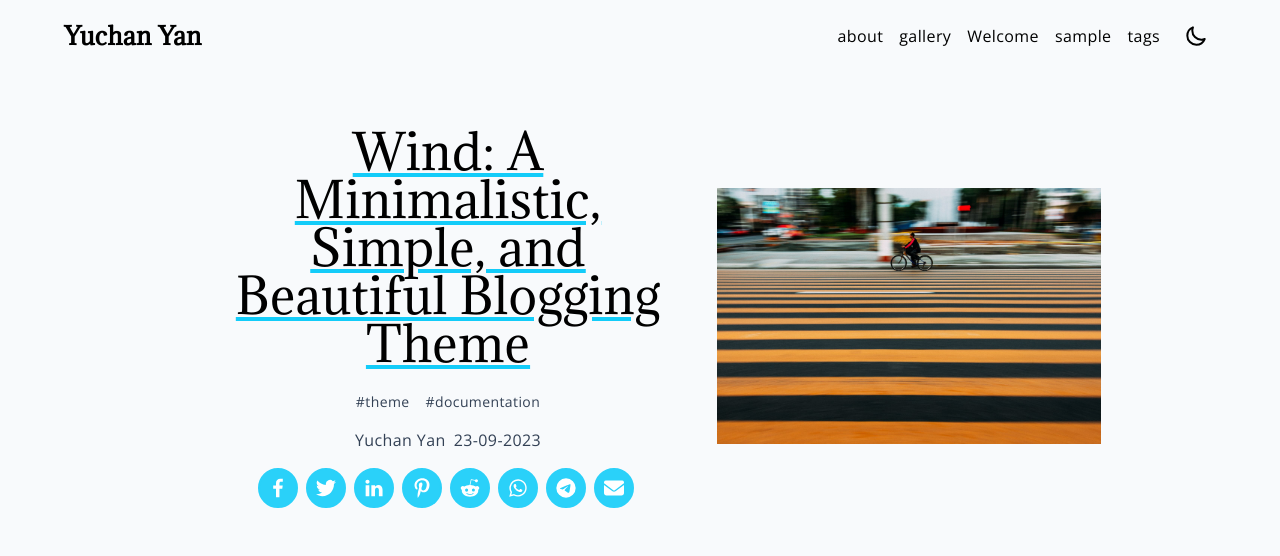
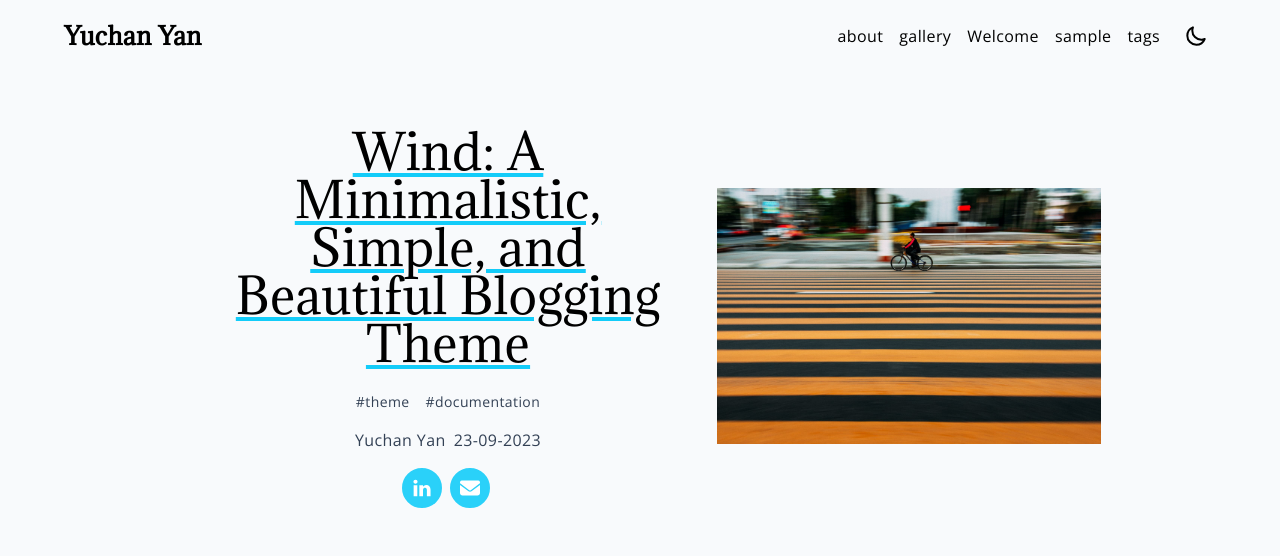
Before and after one commit to catapplesofa/portfolio, a Jekyll site: the page built from _posts/2023-09-23-test.md, in a window 1280 px wide. Shown: the top 556 px of the page. Built offline with Jekyll 4.4.1, drawn with Linux system fonts in a browser that asks for light colours; grey boxes are pictures that could not be loaded.

Commit message:
Update sharing.html

```diff
--- a/_includes/sharing.html
+++ b/_includes/sharing.html
@@ -1,29 +1,29 @@
 <div class="sharing-buttons flex flex-wrap gap-1 justify-center ">
-  <a class="border-2 duration-200 ease inline-flex items-center mb-1 mr-1 transition p-2 rounded-full text-white share-button" target="_blank" rel="noopener" href="https://facebook.com/sharer/sharer.php?u={{ site.url | uri_escape | append: page.url }}" aria-label="Share on Facebook">
+  <!-- <a class="border-2 duration-200 ease inline-flex items-center mb-1 mr-1 transition p-2 rounded-full text-white share-button" target="_blank" rel="noopener" href="https://facebook.com/sharer/sharer.php?u={{ site.url | uri_escape | append: page.url }}" aria-label="Share on Facebook">
     <svg aria-hidden="true" fill="currentColor" xmlns="http://www.w3.org/2000/svg" viewBox="0 0 512 512" class="w-5 h-5">
       <title>Facebook</title>
       <path d="M379 22v75h-44c-36 0-42 17-42 41v54h84l-12 85h-72v217h-88V277h-72v-85h72v-62c0-72 45-112 109-112 31 0 58 3 65 4z"></path>
     </svg>
-  </a>
-  <a class="border-2 duration-200 ease inline-flex items-center mb-1 mr-1 transition p-2 rounded-full text-white share-button" target="_blank" rel="noopener" href="https://twitter.com/intent/tweet?url={{ site.url | uri_escape | append: page.url }}&text={{ page.title }}" aria-label="Share on Twitter">
+  </a> -->
+  <!-- <a class="border-2 duration-200 ease inline-flex items-center mb-1 mr-1 transition p-2 rounded-full text-white share-button" target="_blank" rel="noopener" href="https://twitter.com/intent/tweet?url={{ site.url | uri_escape | append: page.url }}&text={{ page.title }}" aria-label="Share on Twitter">
     <svg aria-hidden="true" fill="currentColor" xmlns="http://www.w3.org/2000/svg" viewBox="0 0 512 512" class="w-5 h-5">
       <title>Twitter</title>
       <path d="m459 152 1 13c0 139-106 299-299 299-59 0-115-17-161-47a217 217 0 0 0 156-44c-47-1-85-31-98-72l19 1c10 0 19-1 28-3-48-10-84-52-84-103v-2c14 8 30 13 47 14A105 105 0 0 1 36 67c51 64 129 106 216 110-2-8-2-16-2-24a105 105 0 0 1 181-72c24-4 47-13 67-25-8 24-25 45-46 58 21-3 41-8 60-17-14 21-32 40-53 55z"></path>
     </svg>
-  </a>
+  </a> -->
   <a class="border-2 duration-200 ease inline-flex items-center mb-1 mr-1 transition p-2 rounded-full text-white share-button" target="_blank" rel="noopener" href="https://www.linkedin.com/shareArticle?mini=true&url={{ site.url | uri_escape | append: page.url }}&title={{ page.title }}&summary={{ page.title }}&source={{ site.url | uri_escape }}" aria-label="Share on Linkedin">
     <svg aria-hidden="true" fill="currentColor" xmlns="http://www.w3.org/2000/svg" viewBox="0 0 512 512" class="w-5 h-5">
       <title>Linkedin</title>
       <path d="M136 183v283H42V183h94zm6-88c1 27-20 49-53 49-32 0-52-22-52-49 0-28 21-49 53-49s52 21 52 49zm333 208v163h-94V314c0-38-13-64-47-64-26 0-42 18-49 35-2 6-3 14-3 23v158h-94V183h94v41c12-20 34-48 85-48 62 0 108 41 108 127z"></path>
     </svg>
   </a>
-  <a class="border-2 duration-200 ease inline-flex items-center mb-1 mr-1 transition p-2 rounded-full text-white share-button" target="_blank" rel="noopener" href="https://pinterest.com/pin/create/button/?url={{ site.url | uri_escape | append: page.url }}&media={{ site.url | uri_escape }}&description={{ page.title }}" aria-label="Share on Pinterest" draggable="false">
+  <!-- <a class="border-2 duration-200 ease inline-flex items-center mb-1 mr-1 transition p-2 rounded-full text-white share-button" target="_blank" rel="noopener" href="https://pinterest.com/pin/create/button/?url={{ site.url | uri_escape | append: page.url }}&media={{ site.url | uri_escape }}&description={{ page.title }}" aria-label="Share on Pinterest" draggable="false">
     <svg aria-hidden="true" fill="currentColor" xmlns="http://www.w3.org/2000/svg" viewBox="0 0 512 512" class="w-5 h-5">
       <title>Pinterest</title>
       <path d="M268 6C165 6 64 75 64 186c0 70 40 110 64 110 9 0 15-28 15-35 0-10-24-30-24-68 0-81 62-138 141-138 68 0 118 39 118 110 0 53-21 153-90 153-25 0-46-18-46-44 0-38 26-74 26-113 0-67-94-55-94 25 0 17 2 36 10 51-14 60-42 148-42 209 0 19 3 38 4 57 4 3 2 3 7 1 51-69 49-82 72-173 12 24 44 36 69 36 106 0 154-103 154-196C448 71 362 6 268 6z"></path>
     </svg>
-  </a>
-  <a class="border-2 duration-200 ease inline-flex items-center mb-1 mr-1 transition p-2 rounded-full text-white share-button" target="_blank" rel="noopener" href="https://reddit.com/submit/?url={{ site.url | uri_escape | append: page.url }}&resubmit=true&title={{ page.title }}" aria-label="Share on Reddit" draggable="false">
+  </a> -->
+  <!-- <a class="border-2 duration-200 ease inline-flex items-center mb-1 mr-1 transition p-2 rounded-full text-white share-button" target="_blank" rel="noopener" href="https://reddit.com/submit/?url={{ site.url | uri_escape | append: page.url }}&resubmit=true&title={{ page.title }}" aria-label="Share on Reddit" draggable="false">
     <svg aria-hidden="true" fill="currentColor" xmlns="http://www.w3.org/2000/svg" viewBox="0 0 512 512" class="w-5 h-5">
       <title>Reddit</title>
       <path d="M440 204c-15 0-28 6-38 15-35-24-83-40-137-42l28-125 88 20c0 22 18 39 39 39 22 0 40-18 40-39s-17-40-40-40c-15 0-28 9-35 22l-97-22c-5-1-10 3-11 7l-31 138c-53 2-100 18-136 43a53 53 0 0 0-38-16c-56 0-74 74-23 100l-3 24c0 84 95 152 210 152 117 0 211-68 211-152 0-8-1-17-3-25 50-25 32-99-24-99zM129 309a40 40 0 1 1 80 0 40 40 0 0 1-80 0zm215 93c-37 37-139 37-176 0-4-3-4-9 0-13s10-4 13 0c28 28 120 29 149 0 4-4 10-4 14 0s4 10 0 13zm-1-54c-22 0-39-17-39-39a39 39 0 1 1 39 39z"></path>
@@ -40,7 +40,7 @@
       <title>Telegram</title>
       <path d="M256 8a248 248 0 1 0 0 496 248 248 0 0 0 0-496zm115 169c-4 39-20 134-28 178-4 19-10 25-17 25-14 2-25-9-39-18l-56-37c-24-17-8-25 6-40 3-4 67-61 68-67l-1-4-5-1q-4 1-105 70-15 10-27 9c-9 0-26-5-38-9-16-5-28-7-27-16q1-7 18-14l145-62c69-29 83-34 92-34 2 0 7 1 10 3l4 7a43 43 0 0 1 0 10z"></path>
     </svg>
-  </a>
+  </a> -->
   <a class="border-2 duration-200 ease inline-flex items-center mb-1 mr-1 transition p-2 rounded-full text-white share-button" target="_blank" rel="noopener" href="mailto:?subject={{ page.title | uri_escape }}&body={{ site.url | uri_escape | append: page.url }}" aria-label="Share by Email" draggable="false">
     <svg aria-hidden="true" fill="currentColor" xmlns="http://www.w3.org/2000/svg" viewBox="0 0 512 512" class="w-5 h-5">
       <title>Email</title>
```
